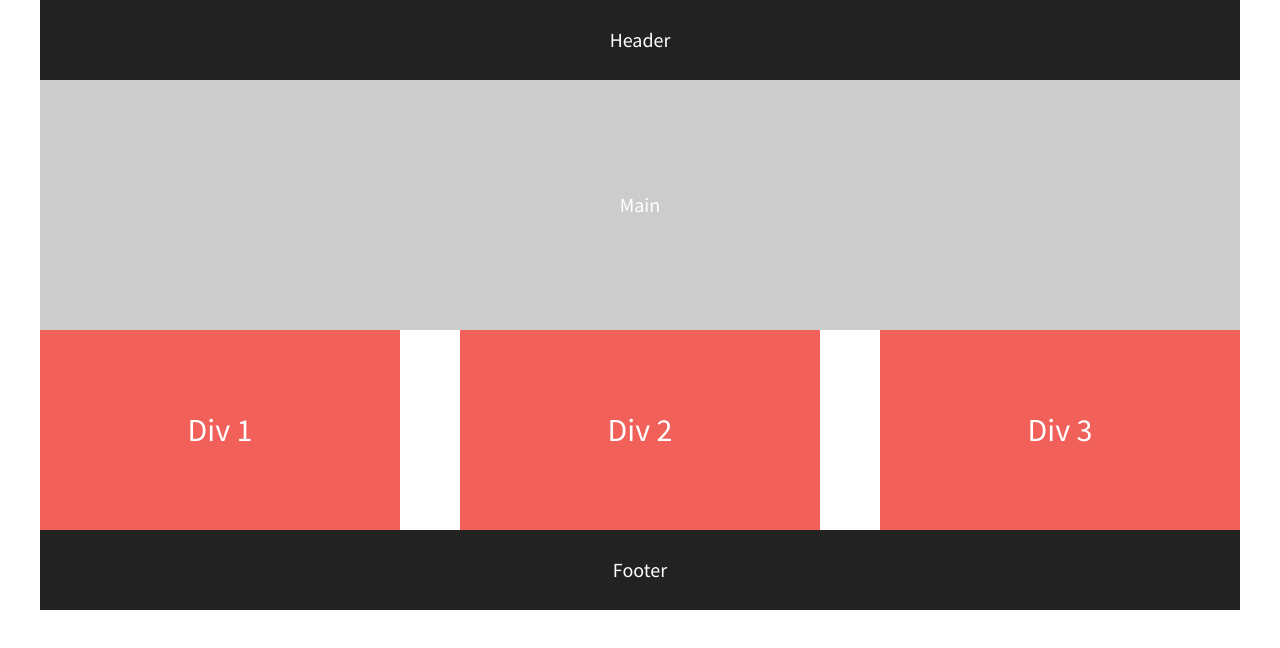
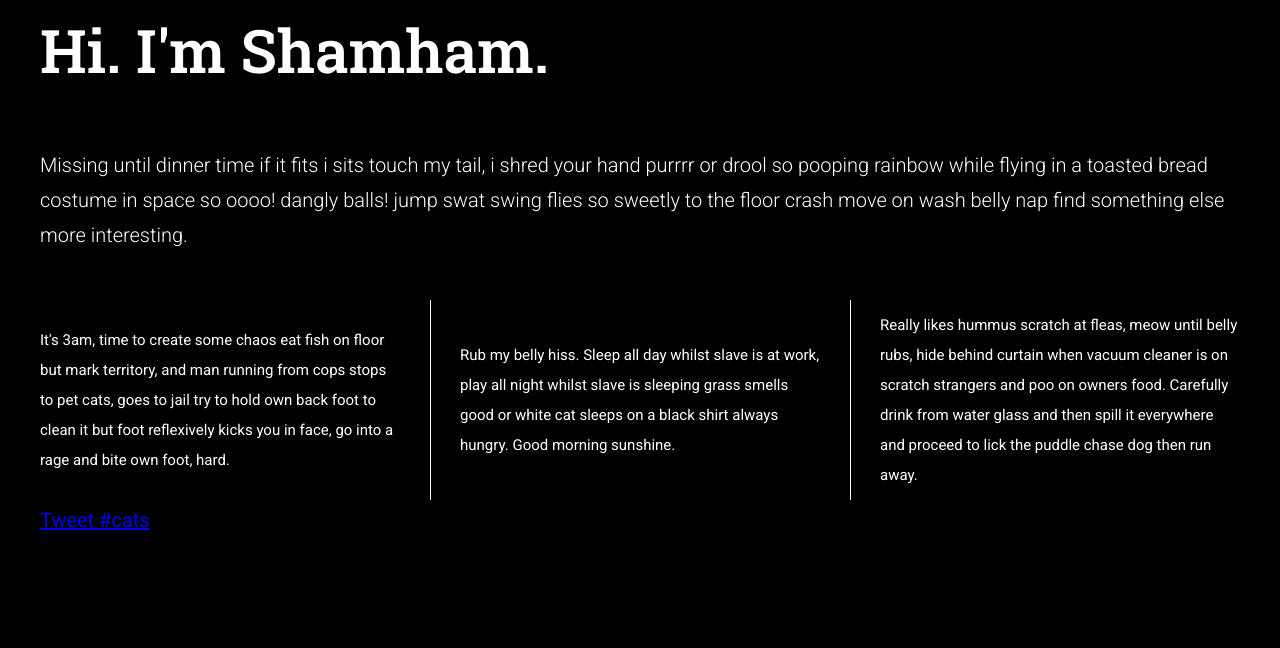
Before and after one commit to shamham/08.01-206-flexbox-starter, a plain HTML site: page index.html in a window 1280 px wide. Drawn offline with nearby package versions, Linux system fonts and the light colour scheme.

Commit message:
Updated per step 5 of 8

```diff
--- a/css/main.css
+++ b/css/main.css
@@ -96,38 +96,54 @@ textarea {
    ========================================================================== */
 
 html {
-  background-color: #fff;
+  background-color: #000000;
   height: 100%;
   width: 100%;
 }
 
 body {
-  font-family: 'Source Sans Pro', sans-serif;
+  font-family: 'Roboto', sans-serif;
   padding: 0 2em;
   font-size: 1.25em;
   height: 100%;
   color: #fff;
 }
 
-header,
+header {
+  font-family: 'Roboto Slab', serif;
+  background-color: #000000;
+  font-weight: 900;
+  font-size: 3em;
+  height: 100px;
+  width: 100%;
+}
+
 footer {
-  background-color: #222;
-  height: 80px;
+  background-color: #000000;
+  height: 40px;
   width: 100%;
 }
 
 main {
-  background-color: #ccc;
-  height: 250px;
+  background-color: #000000;
+  height: 200px;
   width: 100%;
+  line-height: 1.75em;
+  font-weight: 200;
 }
 
 header,
 footer,
 main {
     display: flex;
-    justify-content: center;
+    justify-content: left;
     align-items: center;
+}
+
+#div-1, #div-2 {
+  border-right-style: solid;
+  border-right-width: 1px;
+  padding-right: 2em;
 }
 
 .flex-container {
@@ -136,18 +152,20 @@ main {
     align-items: center;
     flex-flow: row wrap;
     justify-content: space-between;
+
 }
 
 .flex-items {
   color: #fff;
-  line-height: 1.5em;
-  font-size: 1.6em;
-  background-color: #f16059;
+  line-height: 2em;
+  font-size: .75em;
+  background-color: #000000;
   width: 30%;
   height: 200px;
-    display: flex;
-    justify-content: center;
-    align-items: center;
+  display: flex;
+  justify-content: center;
+  align-items: center;
+
 }
 
 /* ==========================================================================
--- a/index.html
+++ b/index.html
@@ -14,6 +14,7 @@
         <link rel="stylesheet" href="css/main.css">
         <script src="js/vendor/modernizr-2.8.3.min.js"></script>
         <link href="https://fonts.googleapis.com/css?family=Lora|Source+Sans+Pro:400,700" rel="stylesheet">
+        <link href="https://fonts.googleapis.com/css2?family=Roboto+Slab:wght@600&family=Roboto:wght@300;400&display=swap" rel="stylesheet">
     </head>
     <body>
         <!--[if lt IE 8]>
@@ -22,18 +23,19 @@
 
         <!-- Add your site or application content here -->
         <section class="flex-container">
-            <header>Header</header>
-            <main>Main</main>
+            <header>Hi. I'm Shamham.</header>
+            <main>Missing until dinner time if it fits i sits touch my tail, i shred your hand purrrr or drool so pooping rainbow while flying in a toasted bread costume in space so oooo! dangly balls! jump swat swing flies so sweetly to the floor crash move on wash belly nap find something else more interesting.
+            </main>
             <div id="div-1" class="flex-items">
-                Div 1
+                It's 3am, time to create some chaos eat fish on floor but mark territory, and man running from cops stops to pet cats, goes to jail try to hold own back foot to clean it but foot reflexively kicks you in face, go into a rage and bite own foot, hard.
             </div>
             <div id="div-2" class="flex-items">
-                Div 2
+                Rub my belly hiss. Sleep all day whilst slave is at work, play all night whilst slave is sleeping grass smells good or white cat sleeps on a black shirt always hungry. Good morning sunshine.
             </div>
             <div id="div-3" class="flex-items">
-                Div 3
+                Really likes hummus scratch at fleas, meow until belly rubs, hide behind curtain when vacuum cleaner is on scratch strangers and poo on owners food. Carefully drink from water glass and then spill it everywhere and proceed to lick the puddle chase dog then run away.
             </div>
-            <footer>Footer</footer>
+            <footer><a href="https://twitter.com/intent/tweet?button_hashtag=cats&ref_src=twsrc%5Etfw" class="twitter-hashtag-button" data-show-count="false">Tweet #cats</a><script async src="https://platform.twitter.com/widgets.js" charset="utf-8"></script></footer>
         </section>
 
         <script src="https://ajax.googleapis.com/ajax/libs/jquery/1.11.3/jquery.min.js"></script>
```
